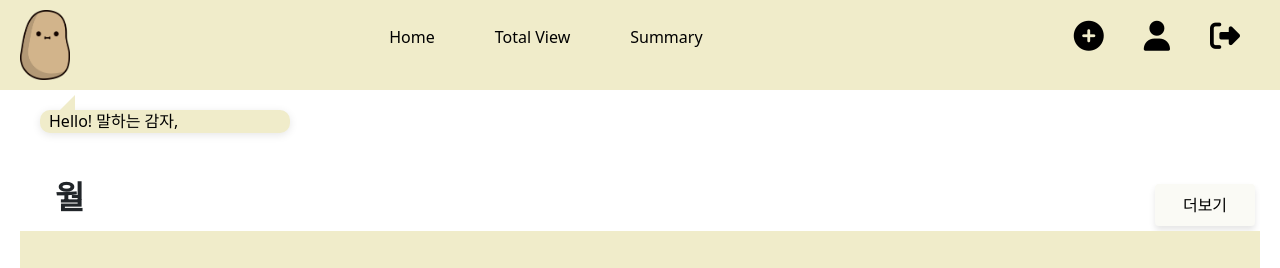
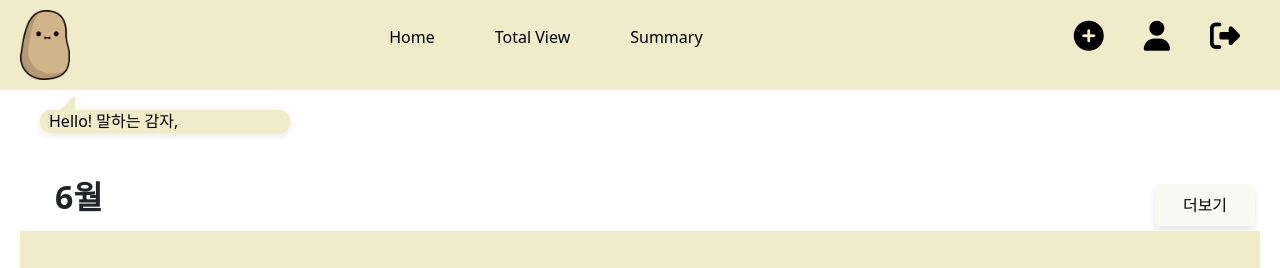
Before and after one commit to Hwijun-Kim/TalkingPotatoes, a Vue app in the folder project-TP/: page /home in a window 1280 px wide. Shown: the top 268 px of the page. Built offline with nearby package versions, Linux system fonts and the light colour scheme; no server answers.

Commit message:
Home 수정

```diff
--- a/project-TP/src/pages/Home.vue
+++ b/project-TP/src/pages/Home.vue
@@ -52,9 +52,9 @@
             </tr>
           </thead>
           <tbody>
-            <tr v-for="item in state.lists" :key="item.id">
+            <tr v-for="item in state.lists.slice(0, 3)" :key="item.id">
               <td>{{ item.date }}</td>
-              <td>{{ item.inout ? '수입' : '지출' }}</td>
+              <td>{{ item.inout ? "수입" : "지출" }}</td>
               <td>{{ item.money }}</td>
               <td>
                 <button
@@ -75,31 +75,48 @@
 </template>
 
 <script>
-import { useAccountListStore } from '@/stores/store';
- import { ref, reactive, onMounted } from 'vue';
- import { useRouter } from 'vue-router';
+import { useAccountListStore } from "@/stores/store";
+import { ref, reactive, onMounted } from "vue";
+import { useRouter } from "vue-router";
 
 export default {
   setup() {
     const store = useAccountListStore();
     const router = useRouter();
-      const {state, fetchLists} = store;
-
+    const { state, fetchLists } = store;
+    const currentMonth = ref("");
 
     onMounted(() => {
+      const monthNames = [
+        "1",
+        "2",
+        "3",
+        "4",
+        "5",
+        "6",
+        "7",
+        "8",
+        "9",
+        "10",
+        "11",
+        "12",
+      ];
+      const now = new Date();
+      currentMonth.value = monthNames[now.getMonth()];
       fetchLists();
     });
 
     const viewDeatils = async (id) => {
       await store.fetchItemById(id);
-        router.push({name: 'UpdateItem', params: {id : id}});
-      }
+      router.push({ name: "UpdateItem", params: { id: id } });
+    };
 
     return {
       state,
-        viewDeatils
+      viewDeatils,
+      currentMonth,
     };
-    }
+  },
 };
 </script>
 
--- a/project-TP/src/stores/store.js
+++ b/project-TP/src/stores/store.js
@@ -1,5 +1,5 @@
 import { defineStore } from 'pinia';
-import { reactive, computed } from 'vue';
+import { ref, reactive, computed } from 'vue';
 import axios from 'axios';
 
 export const useAccountListStore = defineStore('userAccount', () => {
```
Lines whose indentation alone changed are shown as unchanged.
